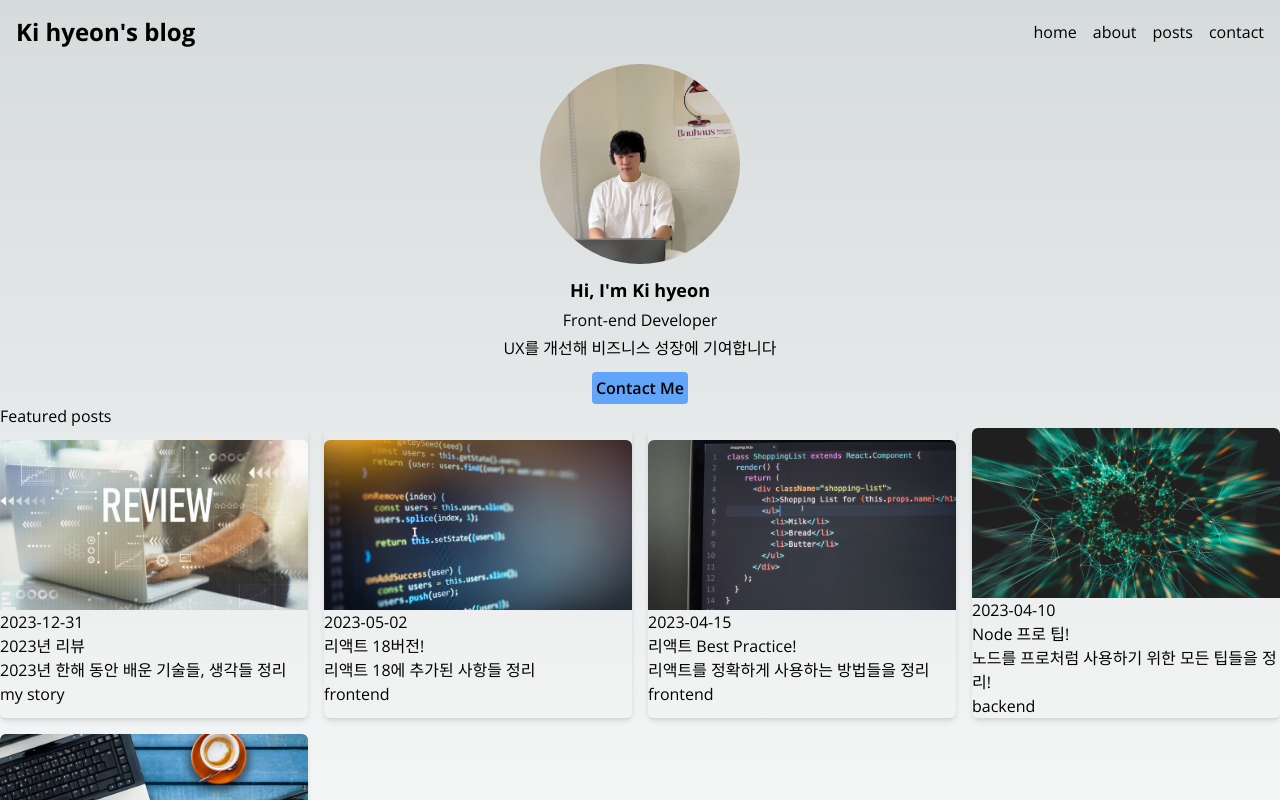
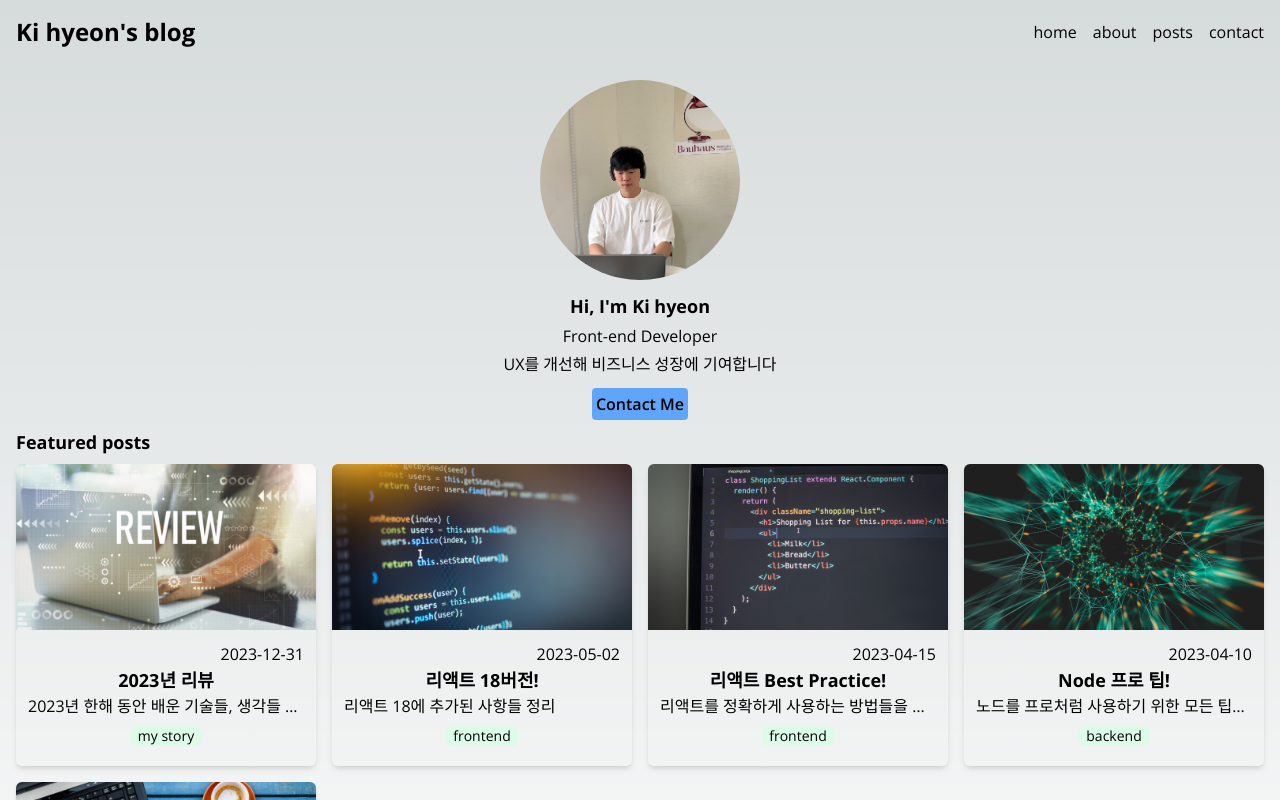
Before and after one commit to kihyeoon/blog, a Next.js app: page / in a window 1280 px wide. Shown: the top 800 px of the page. Built offline with nearby package versions, Linux system fonts and the light colour scheme.

Commit message:
💄 PostsGrid 스타일 변경 외

```diff
--- a/src/app/layout.tsx
+++ b/src/app/layout.tsx
@@ -19,7 +19,7 @@ export default function RootLayout({
     <html lang="en" className={sans.className}>
       <body className="mx-auto flex min-h-screen max-w-screen-2xl flex-col">
         <Header />
-        <main className="grow">{children}</main>
+        <main className="grow p-4">{children}</main>
         <Footer />
       </body>
     </html>
--- a/src/components/FeaturedPosts.tsx
+++ b/src/components/FeaturedPosts.tsx
@@ -6,8 +6,8 @@ export default async function FeaturedPosts() {
 
   return (
     <>
-      <h3>Featured posts</h3>
-      <PostsGrid featuredPosts={featuredPosts} />
+      <h2 className="my-2 text-lg font-bold">Featured posts</h2>
+      <PostsGrid posts={featuredPosts} />
     </>
   );
 }
--- a/src/components/PostCard.tsx
+++ b/src/components/PostCard.tsx
@@ -1,27 +1,35 @@
 import { Post } from "@/service/posts";
 import Image from "next/image";
+import Link from "next/link";
+
+interface Props {
+  post: Post;
+}
 
 export default function PostCard({
-  title,
-  description,
-  date,
-  category,
-  path,
-  featured,
-}: Post) {
+  post: { title, description, date, category, path, featured },
+}: Props) {
   return (
-    <li className="flex h-full w-full flex-col justify-center rounded-md shadow-md">
+    <li>
+      <Link href={`/posts/${path}`}>
+        <article className="overflow-hidden rounded-md shadow-md">
           <Image
             src={`/images/posts/${path}.png`}
             alt="post thumnail"
             width={400}
             height={200}
-        className="rounded-t-md"
+            className="w-full"
           />
-      <p className="text-left">{date}</p>
-      <p>{title}</p>
-      <p>{description}</p>
-      <p>{category}</p>
+          <div className="flex flex-col items-center p-3">
+            <time className="self-end">{date}</time>
+            <h3 className="text-lg font-bold">{title}</h3>
+            <p className="w-full truncate">{description}</p>
+            <span className="my-2 rounded-lg bg-green-100 px-2 text-sm">
+              {category}
+            </span>
+          </div>
+        </article>
+      </Link>
     </li>
   );
 }
--- a/src/components/PostsGrid.tsx
+++ b/src/components/PostsGrid.tsx
@@ -2,22 +2,14 @@ import PostCard from "@/components/PostCard";
 import { Post } from "@/service/posts";
 
 interface Props {
-  featuredPosts: Post[];
+  posts: Post[];
 }
 
-export default function PostsGrid({ featuredPosts }: Props) {
+export default function PostsGrid({ posts }: Props) {
   return (
-    <ul className="grid grid-cols-4 gap-4">
-      {featuredPosts.map((post) => (
-        <PostCard
-          key={post.path}
-          title={post.title}
-          description={post.description}
-          date={post.date}
-          category={post.category}
-          path={post.path}
-          featured={post.featured}
-        />
+    <ul className="grid grid-cols-1 gap-4 sm:grid-cols-2 md:grid-cols-3 lg:grid-cols-4">
+      {posts.map((post) => (
+        <PostCard key={post.path} post={post} />
       ))}
     </ul>
   );
```
Lines whose indentation alone changed are shown as unchanged.
